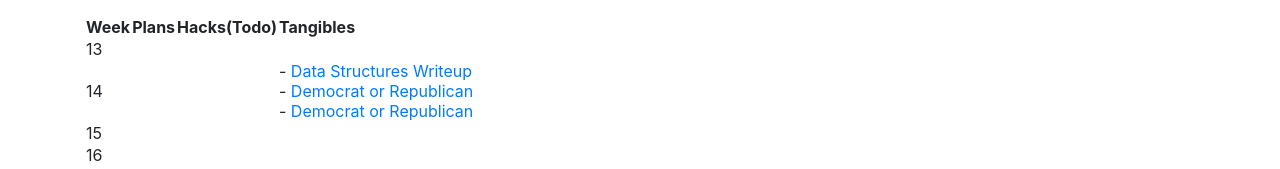
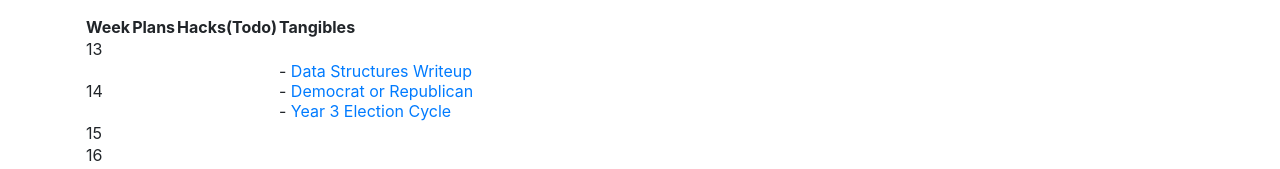
Before and after one commit to iKAN2025/Nighthawk-Pages, a Jekyll site: the page built from AD_compsci.md, in a window 1280 px wide and 1108 px high. Shown: the part 918-1087 px from the top of the window. Built offline with Jekyll 4.4.1, drawn with Linux system fonts in a browser that asks for light colours.

Commit message:
election cycle

```diff
--- a/_posts/2023-6-24-year3.md
+++ b/_posts/2023-6-24-year3.md
@@ -1,8 +1,8 @@
 ---
 layout: post
-title: Democrat or Republican
+title: Year 3 Election Cycle
 type: tangibles
-description: Data Driven Approach to Analyzing Whether Democrat or Republican Presidents Affect Stock Market
+description: Data Driven Approach to Analyzing Whether Election Cycles Affect Stock Market
 courses: { compsci: {week: 14} }
 comments: true
 ---
```
